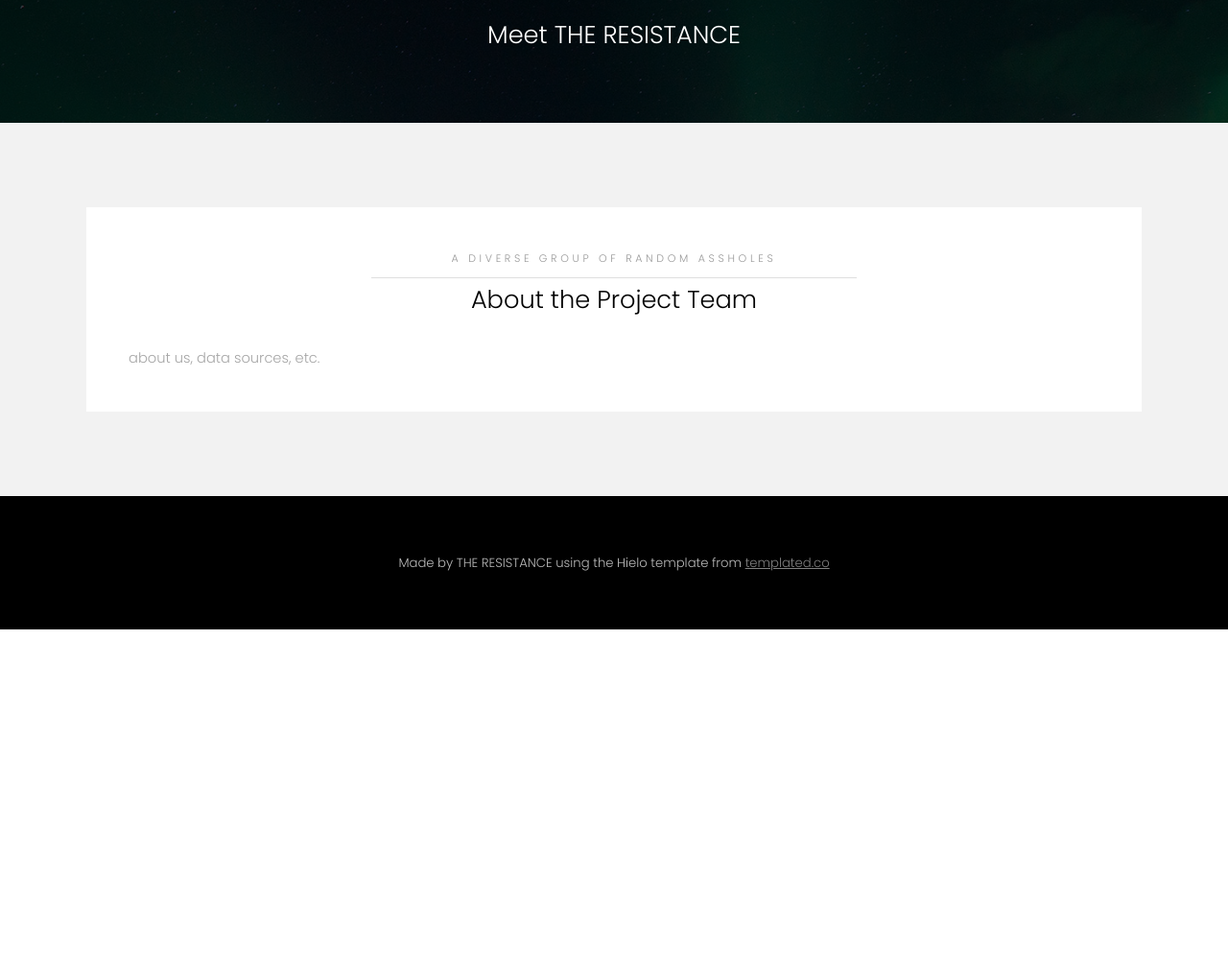
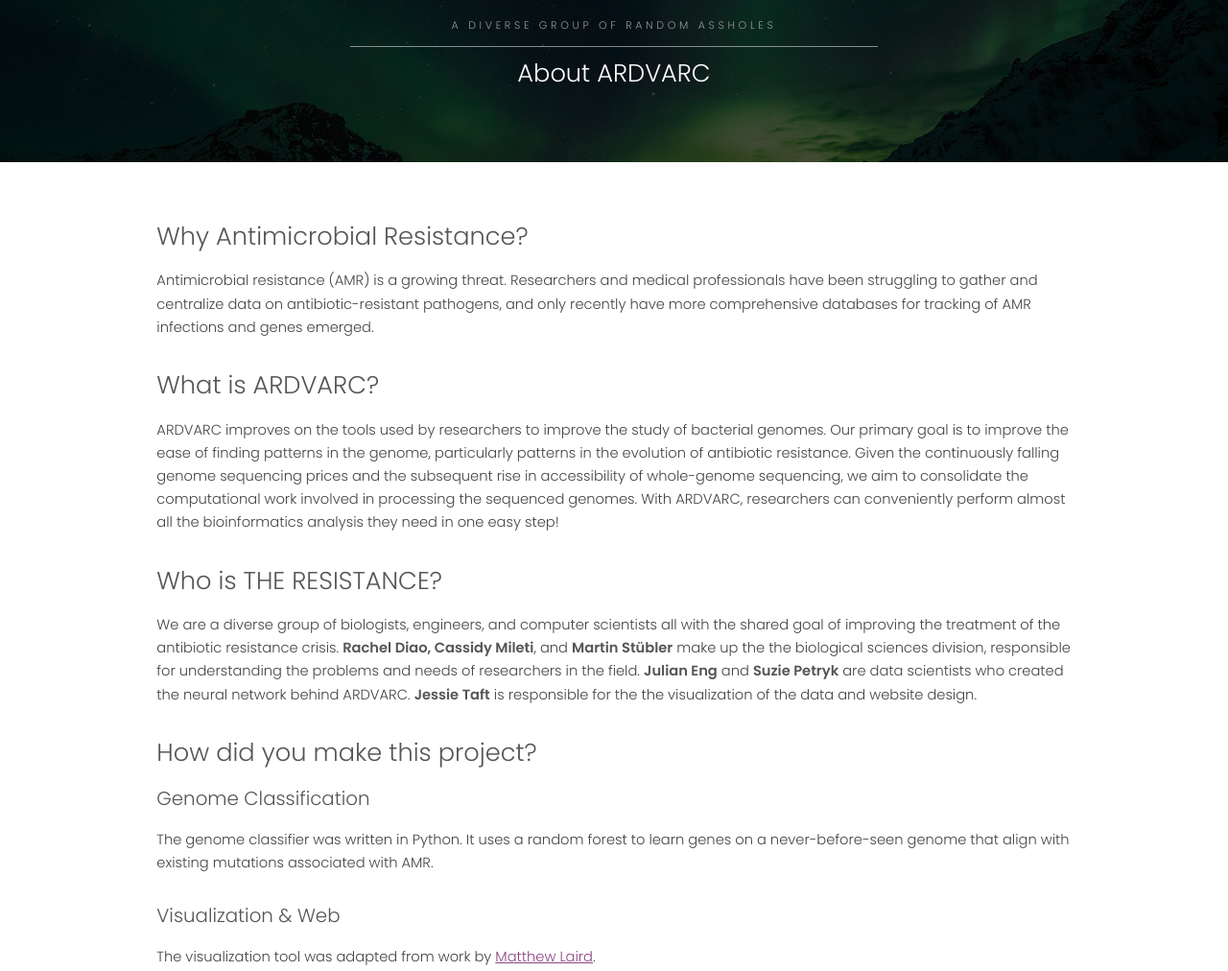
Before and after one commit to jgtaft/amr-vision, a plain HTML site: page viz/examples/about.html in a window 1280 px wide. Shown: the part 119-1131 px from the top of the page at 96% size. Before the commit the page ends 800 px from the top, so only its background shows below. Drawn offline with Linux system fonts and the light colour scheme.

Commit message:
small updates

```diff
--- a/viz/examples/about.html
+++ b/viz/examples/about.html
@@ -32,25 +32,29 @@
 			<section id="One" class="wrapper style3">
 				<div class="inner">
 					<header class="align-center">
-						<h2>Meet THE RESISTANCE</h2>
+						<p>a diverse group of random assholes</p>
+
+						<h2>About ARDVARC</h2>
 					</header>
 				</div>
 			</section>
 
 		<!-- Two -->
-			<section id="two" class="wrapper style2">
-				<div class="inner">
-					<div class="box">
-						<div class="content">
-							<header class="align-center">
-								<p>a diverse group of random assholes</p>
-								<h2>About the Project Team</h2>
-							</header>
-							<p>about us, data sources, etc.</p>
-						</div>
-					</div>
+				<div id="main" class="container">
+
+							<h2>Why Antimicrobial Resistance?</h2>
+							<p>Antimicrobial resistance (AMR) is a growing threat. Researchers and medical professionals have been struggling to gather and centralize data on antibiotic-resistant pathogens, and only recently have more comprehensive databases for tracking of AMR infections and genes emerged. </p>
+							<h2>What is ARDVARC?</h2>
+							<p>ARDVARC improves on the tools used by researchers to improve the study of bacterial genomes. Our primary goal is to improve the ease of finding patterns in the genome, particularly patterns in the evolution of antibiotic resistance. Given the continuously falling genome sequencing prices and the subsequent rise in accessibility of whole-genome sequencing, we aim to consolidate the computational work involved in processing the sequenced genomes. With ARDVARC, researchers can conveniently perform almost all the bioinformatics analysis they need in one easy step!</p>
+							<h2>Who is THE RESISTANCE?</h2>
+							<p>We are a diverse group of biologists, engineers, and computer scientists all with the shared goal of improving the treatment of the antibiotic resistance crisis. <strong>Rachel Diao, Cassidy Mileti</strong>, and <strong>Martin Stübler</strong> make up the the biological sciences division, responsible for understanding the problems and needs of researchers in the field. <strong>Julian Eng</strong> and <strong>Suzie Petryk</strong> are data scientists who created the neural network behind ARDVARC. <strong>Jessie Taft</strong> is responsible for the the visualization of the data and website design. </p>
+							<h2>How did you make this project?</h2>
+							<h3>Genome Classification</h3>
+							<p>The genome classifier was written in Python. It uses a random forest to learn genes on a never-before-seen genome that align with existing mutations associated with AMR.</p>
+							<h3>Visualization & Web</h3>
+							<p>The visualization tool was adapted from work by <a href="https://github.com/lairdm/islandplot">Matthew Laird</a>.</p>
+
 				</div>
-			</section>
 
 		<!-- Footer -->
 			<footer id="footer">
--- a/viz/examples/combodemo.html
+++ b/viz/examples/combodemo.html
@@ -5,15 +5,14 @@
     <title>GenomeD3Plot Combo Plots Example</title>
     <script src="../d3/d3.min.js"></script>
     <script src="../d3/d3-tip.js"></script>
-    <link href="https://fonts.googleapis.com/css?family=Anton" rel="stylesheet">
-    <link href="https://fonts.googleapis.com/css?family=Abel" rel="stylesheet">
+    <link href="https://fonts.googleapis.com/css?family=Oxygen" rel="stylesheet">
 
     <style>
     body {
       overflow: hidden;
       margin: 0;
       font-size: 14px;
-      font-family: "Helvetica Neue", Helvetica;
+      font-family: Oxygen;
     }
 
     #linearchart {
@@ -39,7 +38,7 @@
     }
 
     h1{
-      font-family: Anton;
+      font-family: Oxygen;
     }
 
     #demo-controls{
```
Also changed, not shown: viz/examples/analyze.html (+2 -8 lines), viz/examples/index.html (+3 -3 lines), viz/README.md, viz/examples/data.simple.js.
